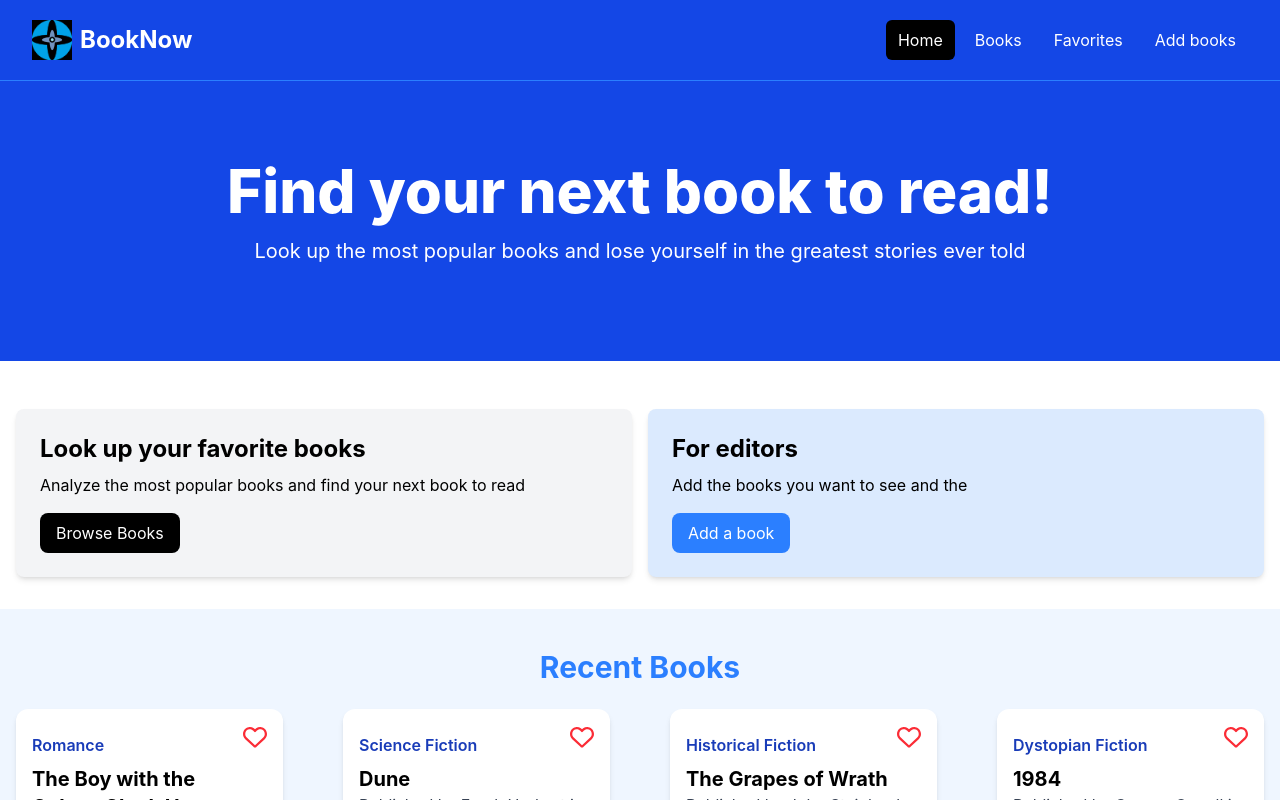
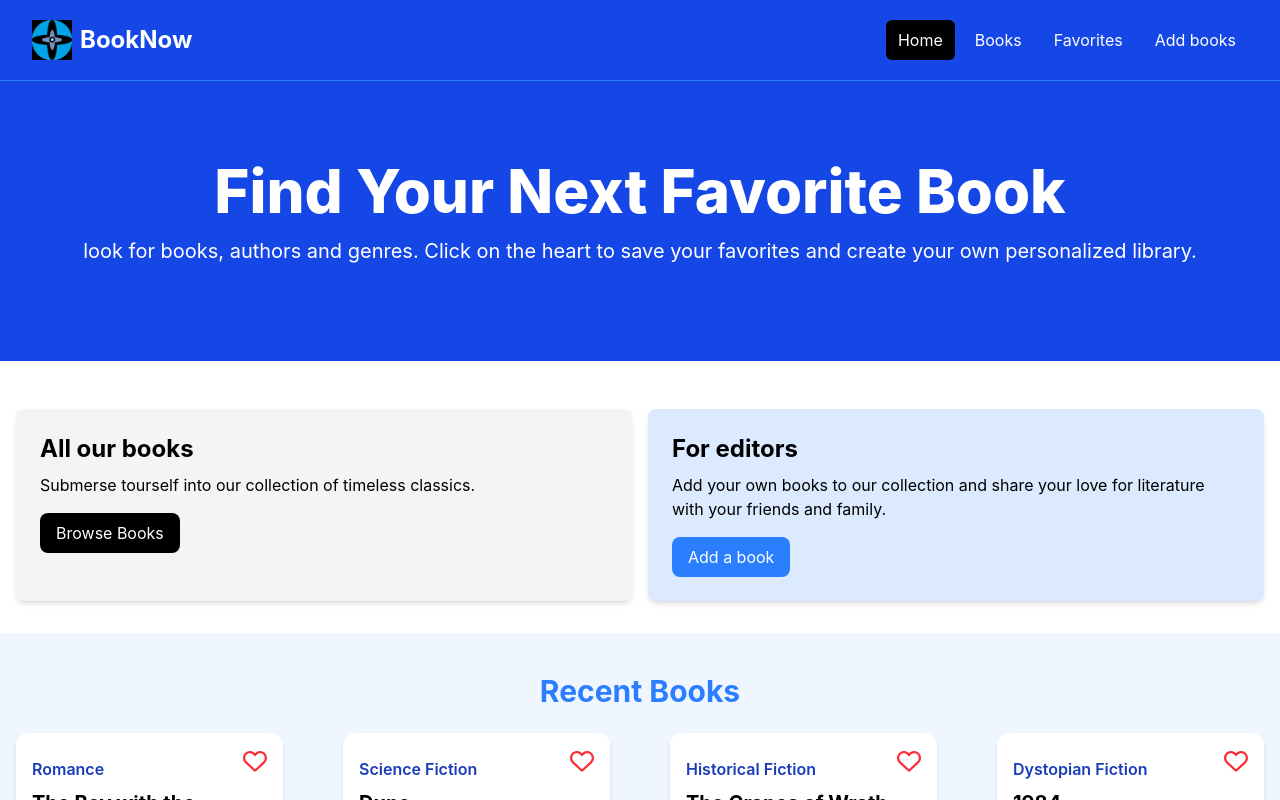
Before and after one commit to AlBalboni/projet-final, a React (Vite) app: page / in a window 1280 px wide. Shown: the top 800 px of the page. Built offline with nearby package versions, Linux system fonts and the light colour scheme; data requests are answered from the project's data file.

Commit message:
cleaner home page

```diff
--- a/src/components/CardContainer.jsx
+++ b/src/components/CardContainer.jsx
@@ -7,9 +7,9 @@ const CardContainer = () => {
       <div className="container-xl lg:container m-auto">
         <div className="grid grid-cols-1 md:grid-cols-2 gap-4 p-4 rounded-lg">
           <Card>
-            <h2 className="text-2xl font-bold">Look up your favorite books</h2>
+            <h2 className="text-2xl font-bold">All our books</h2>
             <p className="mt-2 mb-4">
-              Analyze the most popular books and find your next book to read
+              Submerse tourself into our collection of timeless classics.
             </p>
             <Link
               to="/books"
@@ -22,7 +22,7 @@ const CardContainer = () => {
           <Card bg="bg-blue-100">
             <h2 className="text-2xl font-bold">For editors</h2>
             <p className="mt-2 mb-4">
-              Add the books you want to see and the
+              Add your own books to our collection and share your love for literature with your friends and family.
             </p>
             <Link
               to="/add-books"
--- a/src/components/Hero.jsx
+++ b/src/components/Hero.jsx
@@ -1,6 +1,6 @@
 const Hero = ({
-  title = "Find your next book to read!",
-  subTitle = "Look up the most popular books and lose yourself in the greatest stories ever told",
+  title = "Find Your Next Favorite Book",
+  subTitle = "look for books, authors and genres. Click on the heart to save your favorites and create your own personalized library.",
 }) => {
   return (
     <section className="bg-blue-700 py-20 mb-4">
```
